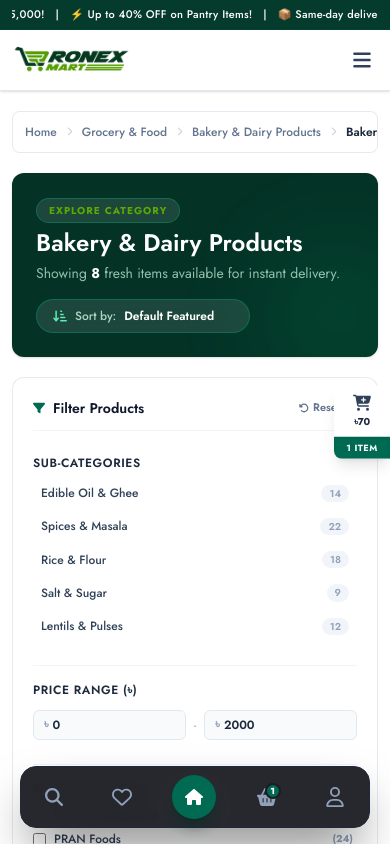
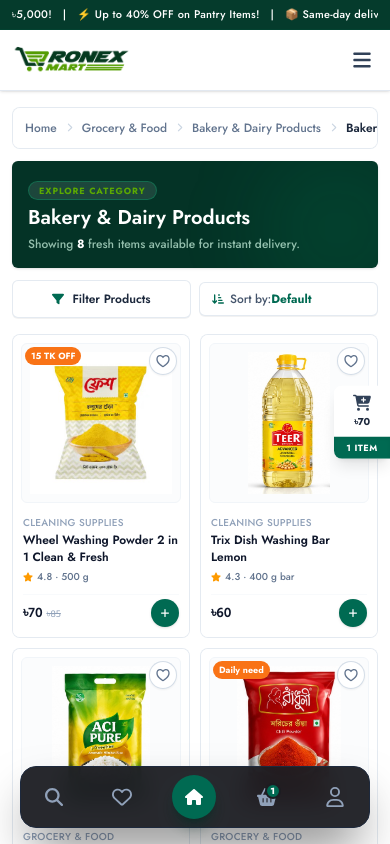
Before and after one commit to bmnazmussakib/ronex-mart-ui, a Next.js app: page /category/bakery-and-dairy in a window 390 px wide. Shown: the top 844 px of the page. Built offline with nearby package versions, Linux system fonts and the light colour scheme.

Commit message:
category

```diff
--- a/app/category/[slug]/page.js
+++ b/app/category/[slug]/page.js
@@ -106,7 +106,7 @@
   ];
 
   return (
-    <div className="flex flex-col gap-5 py-2">
+    <div className="flex flex-col gap-3 sm:gap-5 py-1 sm:py-2">
       {/* Breadcrumb Bar */}
       <Breadcrumb items={breadcrumbItems} />
 
@@ -114,7 +114,7 @@
       <CategoryHeader title={currentTitle} itemCount={productsList.length} />
 
       {/* Main Grid: Left Filters + Right Product Grid */}
-      <div className="grid grid-cols-1 lg:grid-cols-12 gap-6 items-start">
+      <div className="grid grid-cols-1 lg:grid-cols-12 gap-4 lg:gap-6 items-start">
         {/* Left Filter Sidebar */}
         <div className="lg:col-span-3">
           <CategoryFilterSidebar />
@@ -122,7 +122,7 @@
 
         {/* Right Product Grid */}
         <div className="lg:col-span-9 flex flex-col justify-between">
-          <div className="grid grid-cols-2 sm:grid-cols-3 lg:grid-cols-4 gap-4">
+          <div className="grid grid-cols-2 min-[480px]:grid-cols-2 sm:grid-cols-3 md:grid-cols-3 lg:grid-cols-4 gap-2.5 sm:gap-4">
             {productsList.map((item) => (
               <div key={item.id} className="h-full">
                 <ProductCard {...item} />
--- a/components/category/CategoryFilterSidebar.jsx
+++ b/components/category/CategoryFilterSidebar.jsx
@@ -1,7 +1,7 @@
 'use client';
 
 import { useState } from 'react';
-import { FaFilter, FaRotateLeft, FaStar } from 'react-icons/fa6';
+import { FaFilter, FaRotateLeft, FaStar, FaXmark, FaArrowDownShortWide } from 'react-icons/fa6';
 
 export default function CategoryFilterSidebar({ onFilterChange }) {
   const [minPrice, setMinPrice] = useState(0);
@@ -9,6 +9,7 @@
   const [selectedBrands, setSelectedBrands] = useState([]);
   const [inStockOnly, setInStockOnly] = useState(false);
   const [selectedRating, setSelectedRating] = useState(null);
+  const [isFilterDrawerOpen, setIsFilterDrawerOpen] = useState(false);
 
   const subCategories = [
     { title: "Edible Oil & Ghee", count: 14 },
@@ -42,23 +43,8 @@
     setSelectedRating(null);
   };
 
-  return (
-    <div className="bg-white rounded-xl border border-slate-200/90 p-5 space-y-6">
-      {/* Filter Header */}
-      <div className="flex items-center justify-between border-b border-slate-100 pb-3">
-        <div className="flex items-center gap-2 text-slate-900 font-semibold text-sm">
-          <FaFilter className="text-[#006a52] text-xs" />
-          <span>Filter Products</span>
-        </div>
-        <button
-          onClick={handleReset}
-          className="text-[11px] font-semibold text-slate-500 hover:text-[#006a52] flex items-center gap-1 transition-colors cursor-pointer"
-        >
-          <FaRotateLeft className="text-[10px]" />
-          <span>Reset All</span>
-        </button>
-      </div>
-
+  const filterBody = (
+    <div className="space-y-4 sm:space-y-6">
       {/* Sub-categories */}
       <div className="space-y-2">
         <h4 className="text-xs font-semibold text-slate-800 uppercase tracking-wider">
@@ -145,10 +131,11 @@
             <button
               key={stars}
               onClick={() => setSelectedRating(stars)}
-              className={`w-full flex items-center justify-between px-2.5 py-1.5 rounded-md border text-left transition-all cursor-pointer ${selectedRating === stars
+              className={`w-full flex items-center justify-between px-2.5 py-1.5 rounded-md border text-left transition-all cursor-pointer ${
+                selectedRating === stars
                   ? 'border-[#006a52] bg-[#e8f3e8] text-[#006a52] font-semibold'
                   : 'border-slate-200 bg-white text-slate-700 hover:border-slate-300'
-                }`}
+              }`}
             >
               <div className="flex items-center gap-1 text-amber-500">
                 <FaStar />
@@ -173,4 +160,114 @@
       </div>
     </div>
   );
+
+  return (
+    <>
+      {/* 1. Mobile & Tablet Filter & Sort Bar (lg:hidden) */}
+      <div className="flex items-center gap-2 lg:hidden">
+        <button
+          onClick={() => setIsFilterDrawerOpen(true)}
+          className="flex-1 bg-white border border-slate-200/90 hover:border-[#006a52] text-slate-800 font-semibold text-xs py-2.5 px-3 rounded-md sm:rounded-lg flex items-center justify-center gap-2 shadow-2xs transition-colors cursor-pointer"
+        >
+          <FaFilter className="text-[#006a52] text-xs" />
+          <span>Filter Products</span>
+        </button>
+
+        <div className="flex-1 bg-white border border-slate-200/90 hover:border-[#006a52] text-slate-800 font-semibold text-xs py-2 px-3 rounded-md sm:rounded-lg flex items-center justify-between shadow-2xs relative">
+          <div className="flex items-center gap-1.5 shrink-0">
+            <FaArrowDownShortWide className="text-[#006a52] text-xs" />
+            <span className="text-slate-600 font-medium">Sort by:</span>
+          </div>
+          <select
+            onChange={(e) => onFilterChange && onFilterChange({ sortBy: e.target.value })}
+            className="bg-transparent text-[#006a52] font-bold focus:outline-none cursor-pointer text-xs appearance-none pr-1"
+          >
+            <option value="default">Default</option>
+            <option value="price-low">Price: Low to High</option>
+            <option value="price-high">Price: High to Low</option>
+            <option value="popularity">Popularity</option>
+            <option value="rating">Rating</option>
+          </select>
+        </div>
+      </div>
+
+      {/* 2. Desktop Inline Filter Sidebar (lg:block) */}
+      <div className="hidden lg:block bg-white rounded-xl border border-slate-200/90 p-5 space-y-6">
+        <div className="flex items-center justify-between border-b border-slate-100 pb-3">
+          <div className="flex items-center gap-2 text-slate-900 font-semibold text-sm">
+            <FaFilter className="text-[#006a52] text-xs" />
+            <span>Filter Products</span>
+          </div>
+          <button
+            onClick={handleReset}
+            className="text-[11px] font-semibold text-slate-500 hover:text-[#006a52] flex items-center gap-1 transition-colors cursor-pointer"
+          >
+            <FaRotateLeft className="text-[10px]" />
+            <span>Reset All</span>
+          </button>
+        </div>
+        {filterBody}
+      </div>
+
+      {/* 3. Mobile & Tablet Left Side Filter Drawer with Smooth Transitions (lg:hidden) */}
+      <div
+        className={`fixed inset-0 z-50 lg:hidden transition-all duration-300 ease-in-out ${
+          isFilterDrawerOpen ? 'pointer-events-auto opacity-100' : 'pointer-events-none opacity-0'
+        }`}
+      >
+        {/* Dark Backdrop Overlay */}
+        <div
+          className={`fixed inset-0 bg-slate-900/50 backdrop-blur-xs transition-opacity duration-300 ease-in-out ${
+            isFilterDrawerOpen ? 'opacity-100' : 'opacity-0'
+          }`}
+          onClick={() => setIsFilterDrawerOpen(false)}
+        />
+
+        {/* Sliding Drawer Container (Width matches LeftSidebar: w-72 sm:w-80 max-w-[85vw]) */}
+        <div
+          className={`fixed inset-y-0 left-0 w-72 sm:w-80 max-w-[85vw] bg-white shadow-2xl flex flex-col justify-between z-50 transform transition-transform duration-300 ease-in-out ${
+            isFilterDrawerOpen ? 'translate-x-0' : '-translate-x-full'
+          }`}
+        >
+          {/* Header with Close Icon */}
+          <div className="flex items-center justify-between px-3.5 sm:px-4 py-2.5 sm:py-3 bg-[#053b2c] text-white shrink-0">
+            <div className="flex items-center gap-2">
+              <FaFilter className="text-emerald-300 text-xs" />
+              <span className="font-bold text-xs tracking-widest uppercase">Filter Products</span>
+            </div>
+            <div className="flex items-center gap-2">
+              <button
+                onClick={handleReset}
+                className="text-[10px] text-emerald-200 hover:text-white font-medium underline cursor-pointer mr-1"
+              >
+                Reset
+              </button>
+              <button
+                onClick={() => setIsFilterDrawerOpen(false)}
+                className="p-1 rounded-lg hover:bg-white/10 text-white cursor-pointer transition-colors"
+                aria-label="Close filters"
+              >
+                <FaXmark className="text-base" />
+              </button>
+            </div>
+          </div>
+
+          {/* Filter Content (Scrollable) */}
+          <div className="flex-1 overflow-y-auto p-4 space-y-5 custom-scrollbar pb-10">
+            {filterBody}
+          </div>
+
+          {/* Bottom Apply Action Button */}
+          <div className="p-3 bg-slate-50 border-t border-slate-200 shrink-0">
+            <button
+              onClick={() => setIsFilterDrawerOpen(false)}
+              className="w-full bg-[#006a52] hover:bg-[#005240] text-white font-semibold text-xs py-2.5 rounded-full uppercase transition-colors text-center cursor-pointer shadow-xs"
+            >
+              Apply Filters
+            </button>
+          </div>
+        </div>
+      </div>
+    </>
+  );
 }
--- a/components/category/CategoryHeader.jsx
+++ b/components/category/CategoryHeader.jsx
@@ -4,31 +4,33 @@
 
 export default function CategoryHeader({ title, itemCount, sortBy, onSortChange }) {
   return (
-    <div className="bg-[#043326] text-white rounded-xl p-6 sm:p-8 shadow-sm flex flex-col md:flex-row items-start md:items-center justify-between gap-4 relative overflow-hidden">
+    <div className="bg-[#043326] text-white rounded-md sm:rounded-xl p-4 sm:p-6 lg:p-8 shadow-sm flex flex-col sm:flex-row items-start sm:items-center justify-between gap-3 sm:gap-4 relative overflow-hidden">
       {/* Subtle Background Accent */}
       <div className="absolute -right-10 -bottom-10 w-40 h-40 bg-emerald-500/10 rounded-full blur-2xl pointer-events-none" />
 
       {/* Title & Count */}
       <div className="z-10 space-y-1">
-        <span className="inline-block px-3 py-1 bg-white/10 backdrop-blur-md text-[#5ba902] text-[10px] font-bold tracking-widest uppercase rounded-full border border-emerald-500/30">
+        <span className="inline-block px-2.5 py-0.5 sm:px-3 sm:py-1 bg-white/10 backdrop-blur-md text-[#5ba902] text-[9px] sm:text-[10px] font-bold tracking-widest uppercase rounded-full border border-emerald-500/30">
           EXPLORE CATEGORY
         </span>
-        <h1 className="text-2xl sm:text-3xl font-semibold text-white">
+        <h1 className="text-xl sm:text-2xl lg:text-3xl font-semibold text-white">
           {title || "Cooking Essentials"}
         </h1>
-        <p className="text-sm text-emerald-100/70 font-base">
+        <p className="text-xs sm:text-sm text-emerald-100/70 font-medium">
           Showing <strong className="text-white">{itemCount || 48}</strong> fresh items available for instant delivery.
         </p>
       </div>
 
-      {/* Sorting Dropdown */}
-      <div className="z-10 bg-white/10 backdrop-blur-md border border-emerald-500/30 rounded-full px-4 py-2 flex items-center gap-2 text-xs shrink-0 ">
-        <FaArrowDownShortWide className="text-emerald-300 text-sm" />
-        <span className="text-emerald-100/80 font-medium">Sort by:</span>
+      {/* Sorting Dropdown (Desktop & Tablet) */}
+      <div className="hidden sm:flex z-10 bg-white/10 backdrop-blur-md border border-emerald-500/30 rounded-full px-3 sm:px-4 py-1.5 sm:py-2 items-center justify-between sm:justify-start gap-2 text-xs shrink-0 w-full sm:w-auto">
+        <div className="flex items-center gap-1.5">
+          <FaArrowDownShortWide className="text-emerald-300 text-xs sm:text-sm" />
+          <span className="text-emerald-100/80 font-medium">Sort by:</span>
+        </div>
         <select
           value={sortBy || 'default'}
           onChange={(e) => onSortChange && onSortChange(e.target.value)}
-          className="bg-transparent text-white font-semibold cursor-pointer focus:outline-none appearance-none pr-2"
+          className="bg-transparent text-white font-semibold cursor-pointer focus:outline-none appearance-none pr-2 text-xs"
         >
           <option value="default" className="text-slate-900 font-medium">Default Featured</option>
           <option value="price-low" className="text-slate-900 font-medium">Price: Low to High</option>
--- a/components/category/CategoryPagination.jsx
+++ b/components/category/CategoryPagination.jsx
@@ -12,7 +12,7 @@
   };
 
   return (
-    <div className="flex items-center justify-between bg-white rounded-xl border border-slate-200/90 p-4  my-6">
+    <div className="flex flex-col sm:flex-row items-center justify-between gap-3 bg-white rounded-md sm:rounded-xl border border-slate-200/90 p-3 sm:p-4 my-4 sm:my-6">
       <span className="text-xs font-semibold text-slate-500">
         Page <span className="text-slate-900">{currentPage}</span> of <span className="text-slate-900">{totalPages}</span>
       </span>
@@ -27,18 +27,21 @@
           <span>Previous</span>
         </button>
 
+        <div className="hidden sm:flex items-center gap-1.5">
           {Array.from({ length: totalPages }, (_, i) => i + 1).map((page) => (
             <button
               key={page}
               onClick={() => handlePageClick(page)}
-            className={`w-8 h-8 rounded-full text-xs font-bold transition-all cursor-pointer ${currentPage === page
-                ? 'bg-[#006a52] text-white shadow-sm'
+              className={`w-7 h-7 sm:w-8 sm:h-8 rounded-full text-xs font-bold transition-all cursor-pointer ${
+                currentPage === page
+                  ? 'bg-[#006a52] text-white shadow-xs'
                   : 'bg-white border border-slate-200 text-slate-700 hover:border-[#006a52] hover:text-[#006a52]'
               }`}
             >
               {page}
             </button>
           ))}
+        </div>
 
         <button
           disabled={currentPage === totalPages}
```
Lines whose indentation alone changed are shown as unchanged.
